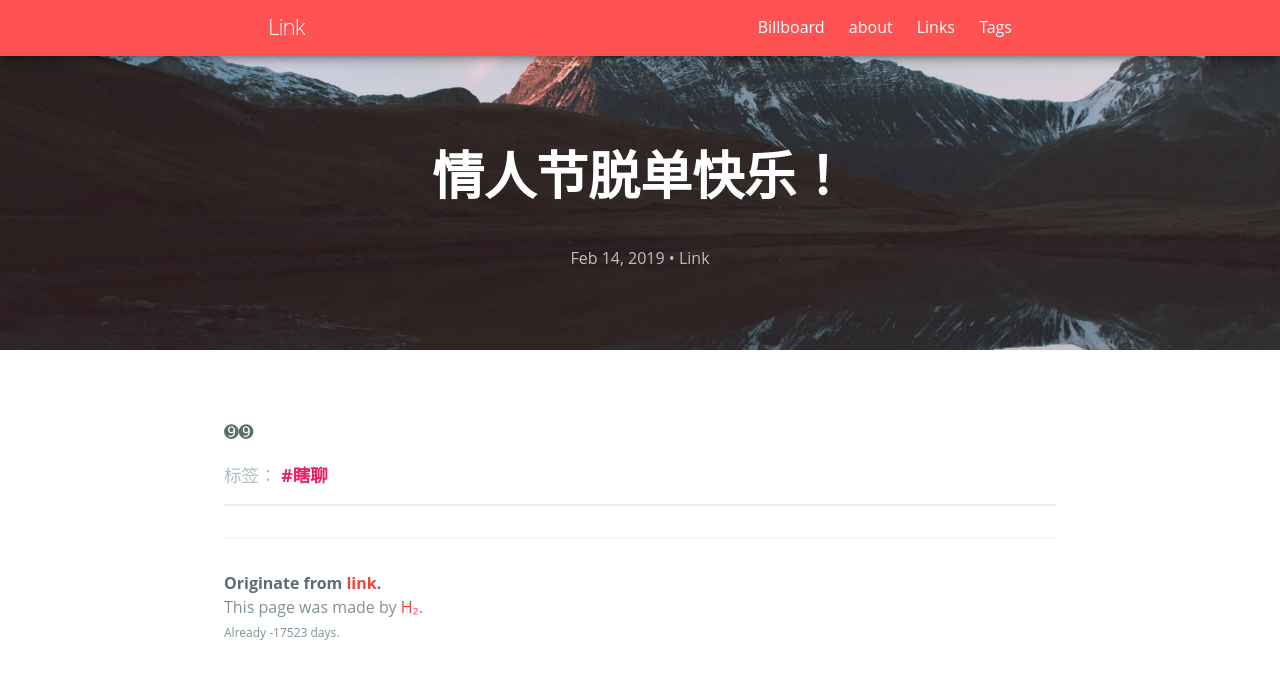
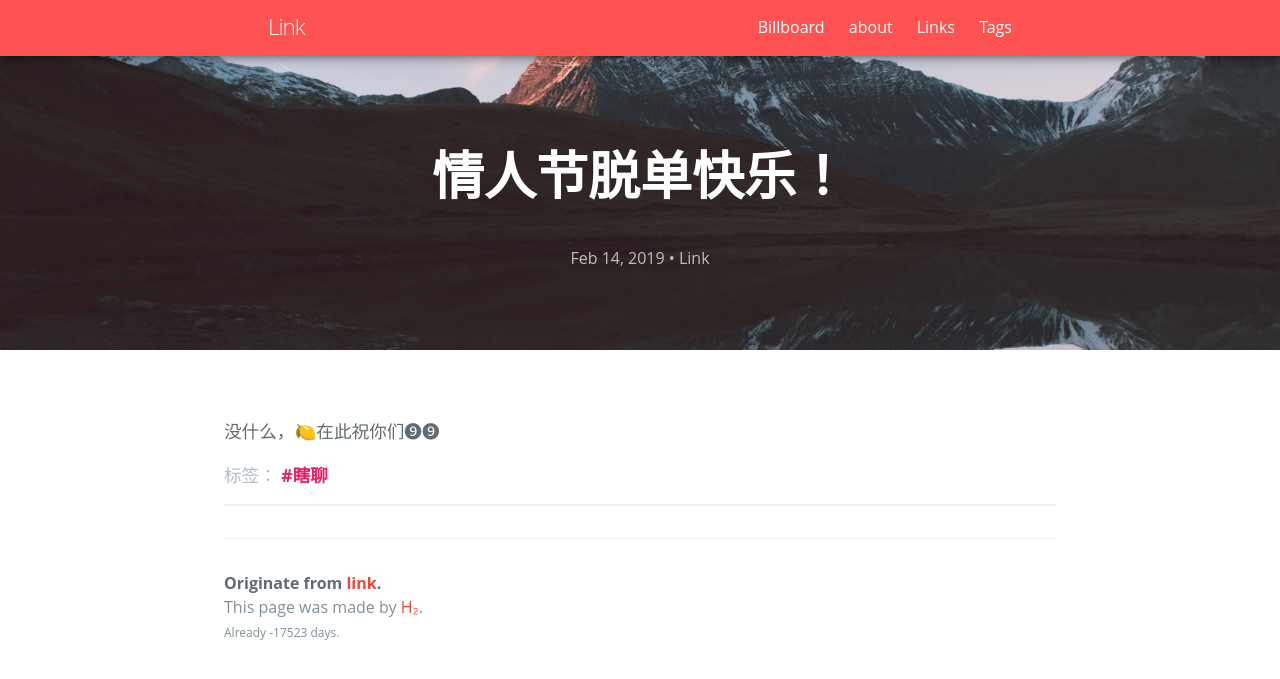
Before and after one commit to link9596/qwq, a Jekyll site: the page built from _posts/2019-2-14-y.md, in a window 1280 px wide. Shown: the top 679 px of the page. Built offline with Jekyll 4.4.1, drawn with Linux system fonts in a browser that asks for light colours; emoji names are drawn with the system emoji font; some web fonts are replaced; comment, search, counter and statistics services are not loaded.

Commit message:
情人节？

```diff
--- a/_posts/2019-2-14-y.md
+++ b/_posts/2019-2-14-y.md
@@ -4,4 +4,4 @@ title: 情人节脱单快乐！
 tags: 瞎聊
 ---
 
-➒➒
+没什么，:lemon:在此祝你们➒➒
```
